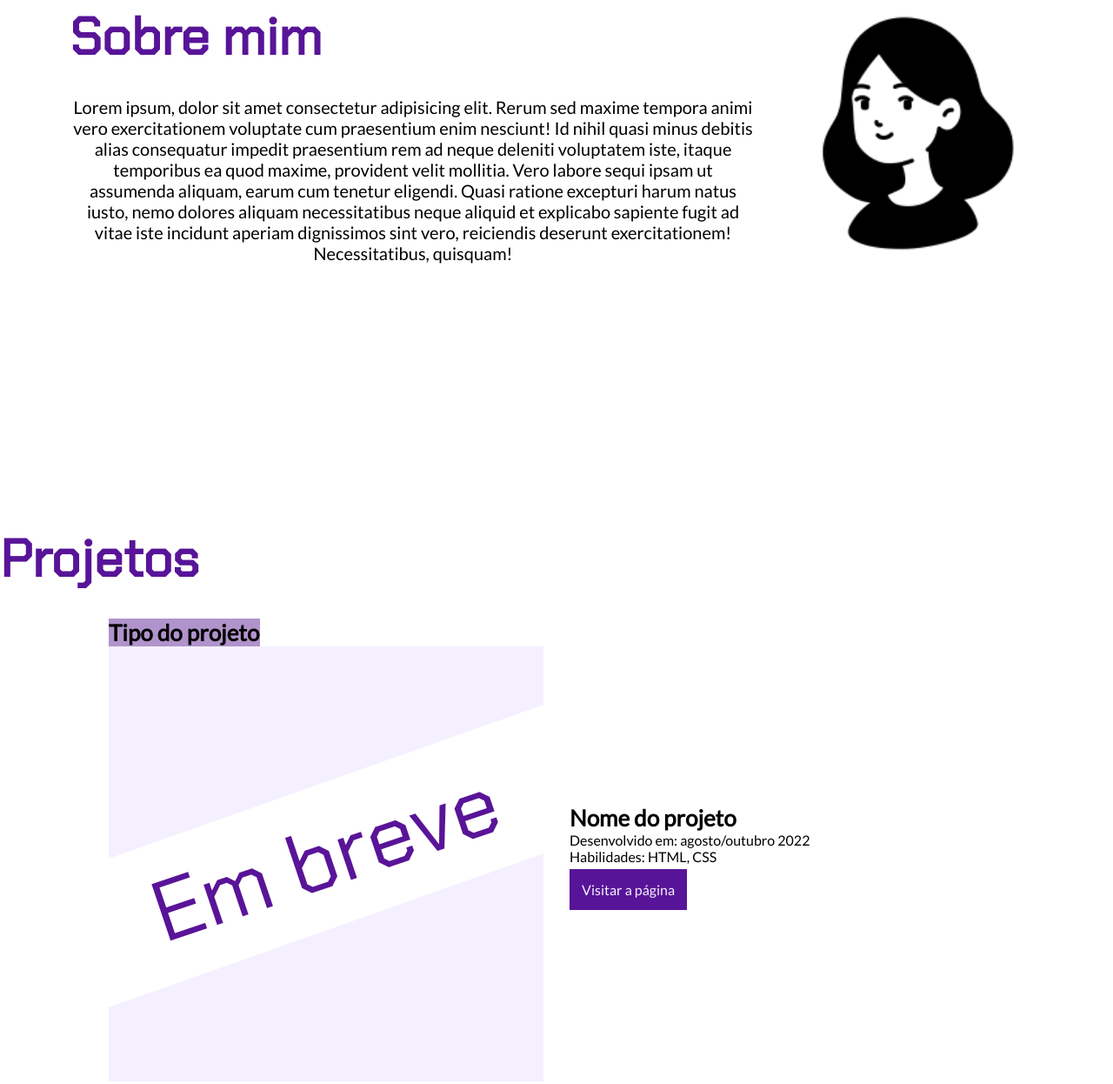
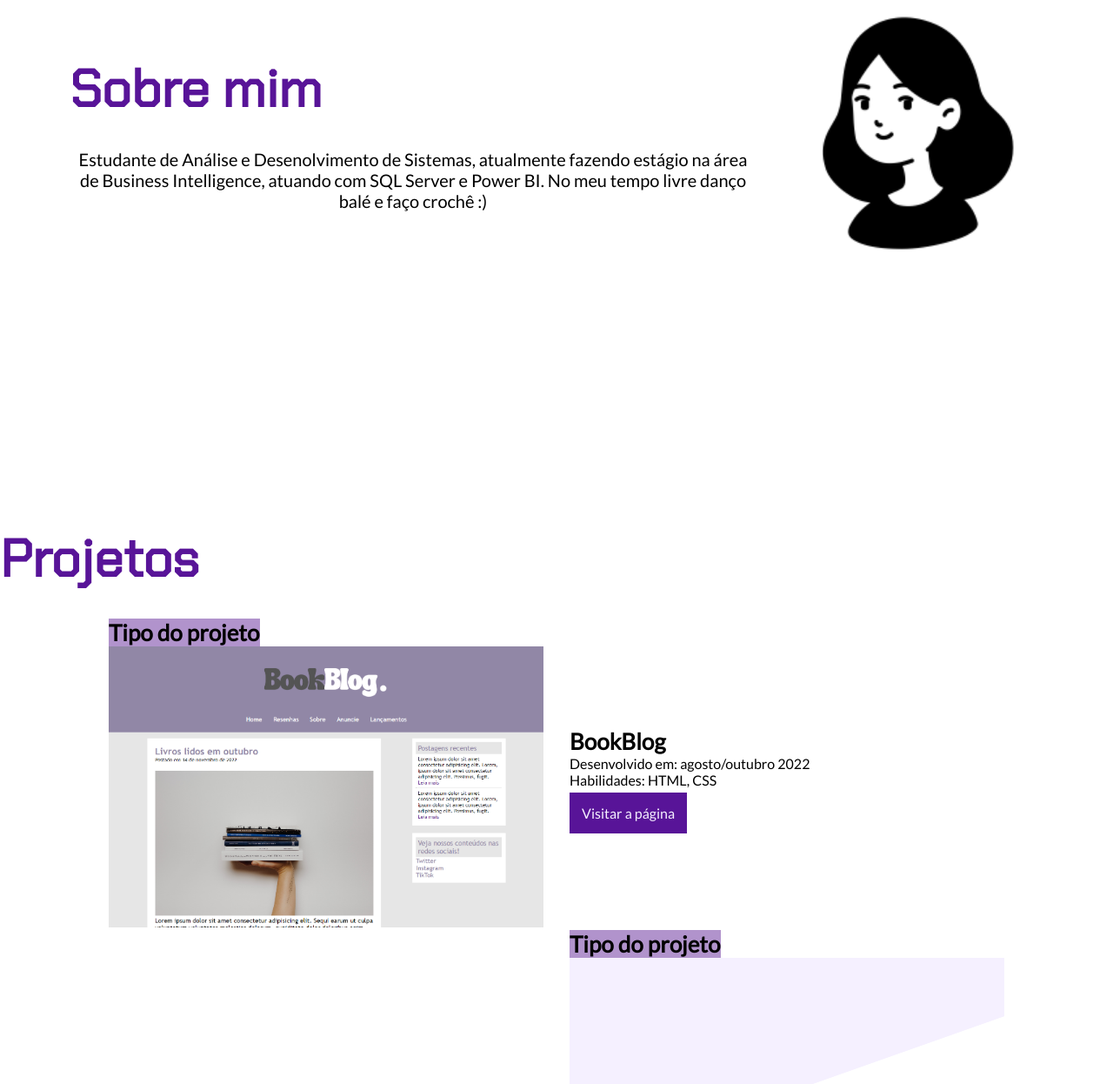
Before and after one commit to nataliahenke/aula-projeto, a plain HTML site: page index.html in a window 1280 px wide. Shown: the part 1087-2333 px from the top of the page at 87% size. Drawn offline with Linux system fonts and the light colour scheme.

Commit message:
Add files via upload

```diff
--- a/index.html
+++ b/index.html
@@ -48,51 +48,42 @@
       </div>
     </section>
     <main>
-      <!--1-->
+      <!--sobre mim-->
       <section id="sobre">
         <div class="container">
           <div>
             <h3>Sobre mim</h3>
             <p class="grande">
-              Lorem ipsum, dolor sit amet consectetur adipisicing elit. Rerum
-              sed maxime tempora animi vero exercitationem voluptate cum
-              praesentium enim nesciunt! Id nihil quasi minus debitis alias
-              consequatur impedit praesentium rem ad neque deleniti voluptatem
-              iste, itaque temporibus ea quod maxime, provident velit mollitia.
-              Vero labore sequi ipsam ut assumenda aliquam, earum cum tenetur
-              eligendi. Quasi ratione excepturi harum natus iusto, nemo dolores
-              aliquam necessitatibus neque aliquid et explicabo sapiente fugit
-              ad vitae iste incidunt aperiam dignissimos sint vero, reiciendis
-              deserunt exercitationem! Necessitatibus, quisquam!
+                Estudante de Análise e Desenolvimento de Sistemas, atualmente fazendo estágio na área de Business Intelligence, atuando com SQL Server e Power BI. No meu tempo livre danço balé e faço crochê :)
             </p>
           </div>
           <img class="avatar" src="./imagens/avatar.png" alt="Avatar" />
         </div>
       </section>
 
-      <!--2-->
+      <!--projetos-->
       <section id="projetos">
         <div class="container">
           <h3>Projetos</h3>
         </div>
-        <!--A-->
+        <!--primeiro projeto-->
         <div class="container-projetos">
           <div>
             <h5>Tipo do projeto</h5>
           </br>
-            <img class="projeto" src="./imagens/breve.png" alt="Em breve" />
+            <img class="projeto" src="./imagens/bookblog.png" alt="BookBlog" />
           </div>
           <div class="descrição-projeto">
-            <h4>Nome do projeto</h4>
+            <h4>BookBlog</h4>
             <p>
               Desenvolvido em: agosto/outubro 2022 <br />
               Habilidades: HTML, CSS
             </p>
           </br>
-            <a href="#" target="_blank">Visitar a página</a>
+            <a href="https://transcendent-donut-978e3c.netlify.app/" target="_blank">Visitar a página</a>
           </div>
         </div>
-        <!--B-->
+        <!--segundo projeto-->
         <div class="container-projetos">
           <div class="descrição-projeto">
             <h4>Nome do projeto</h4>
@@ -138,7 +129,7 @@
         </div>
       </section>
 
-      <!--4-->
+      <!--contato-->
       <section id="contato">
         <div class="container">
           <div class="contact-methods">
@@ -159,13 +150,13 @@
               <h3>Acompanhe meus trabalhos</h3>
               <ul class="social-links">
                 <li>
-                  <a class="linkedgit" href="#" title="Meu GitHub">
+                  <a class="linkedgit" href="https://github.com/nataliahenke" title="Meu GitHub">
                     <img src="./imagens/github.png" alt="Logo do GitHub" />Meu
                     GitHub
                   </a>
                 </li>
                 <li>
-                  <a class="linkedgit" href="#" title="Meu LinkedIn">
+                  <a class="linkedgit" href="https://www.linkedin.com/in/natalia-henke-da-cruz-a010b6247/" title="Meu LinkedIn">
                     <img src="./imagens/linkedin.png" alt="Logo do LinkedIn" />
                     Vamos nos conectar!
                   </a>
@@ -178,7 +169,7 @@
     </main>
 
 <footer>
-  &copy; Todos os direitos reservados - 2022
+  &copy; Todos os direitos reservados - 2024
 </footer>
 
   </body>
```
